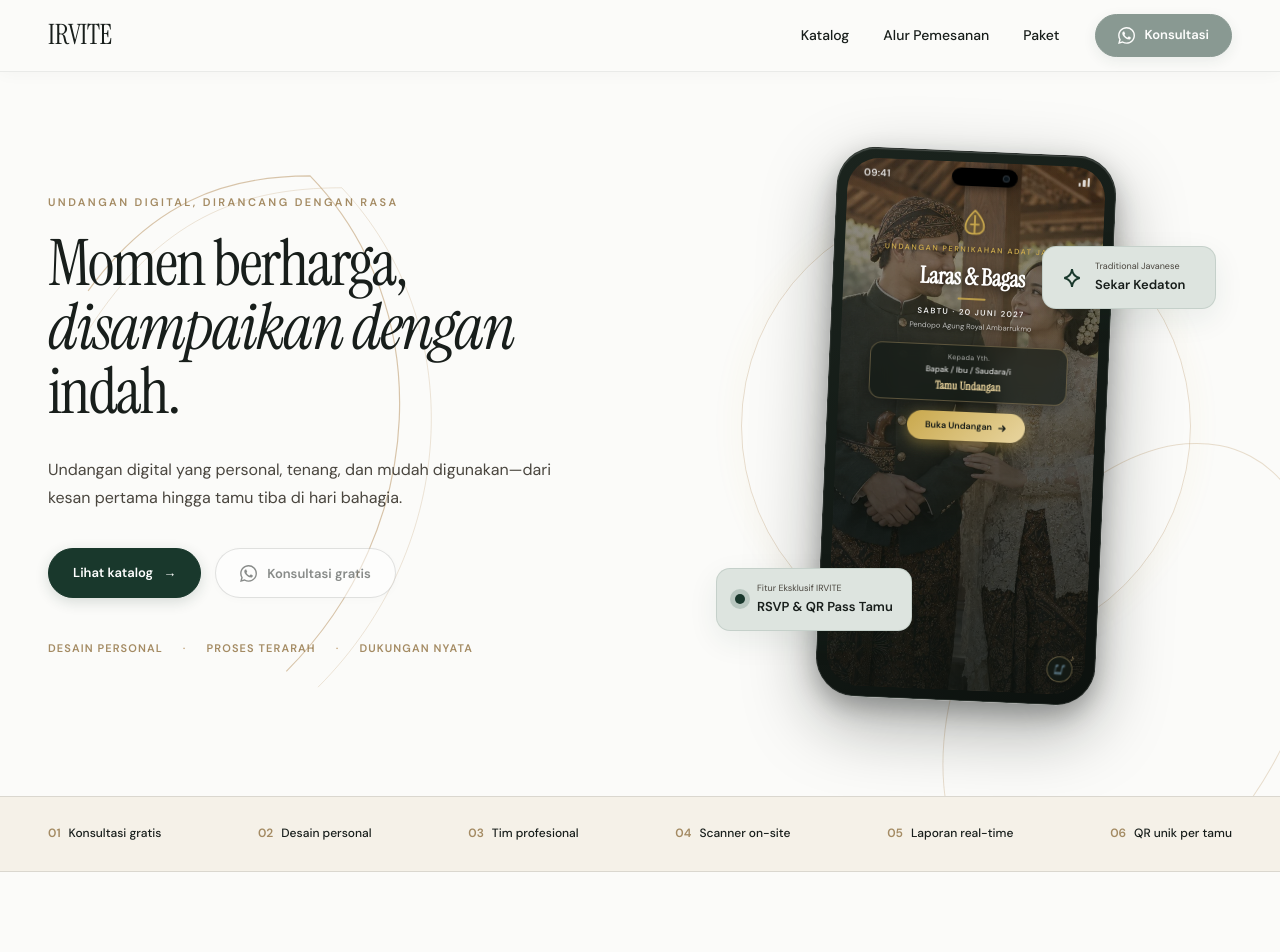
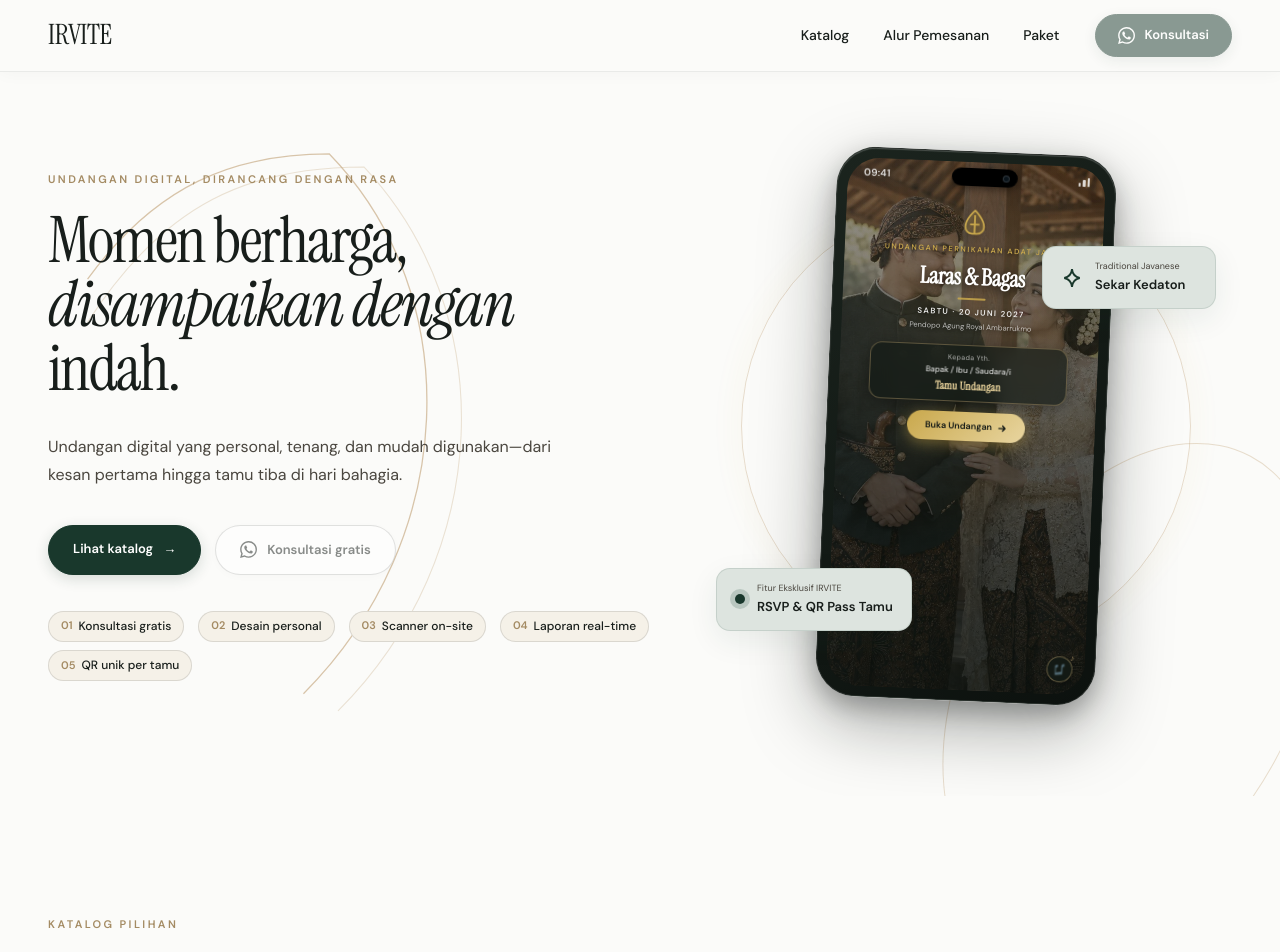
Before and after one commit to irul-kafy/irvite-id, a Next.js app in the folder apps/web-invitation/: page / in a window 1280 px wide. Shown: the top 952 px of the page. Built offline with nearby package versions, Linux system fonts and the light colour scheme; no server answers; a web font is replaced by a local one.

Commit message:
refactor(landing): integrate features into hero section and remove no 3

```diff
--- a/apps/web-invitation/src/app/landing.css
+++ b/apps/web-invitation/src/app/landing.css
@@ -312,21 +312,32 @@ h1 em {
   background: #e5c358 !important;
 }
 
-.hero-proof {
-  margin-top: 42px;
+.hero-features {
+  margin-top: 36px;
   display: flex;
-  gap: 20px;
-  color: var(--secondary-dark);
-  font-size: 11px;
-  letter-spacing: 0.1em;
-  text-transform: uppercase;
-  font-weight: 600;
+  flex-wrap: wrap;
+  align-items: center;
+  gap: 8px 14px;
 }
 
-.hero-proof span + span::before {
-  margin-right: 20px;
-  color: var(--secondary-muted);
-  content: '·';
+.hero-feature-item {
+  display: inline-flex;
+  align-items: center;
+  font-size: 12px;
+  font-weight: 500;
+  color: #181e1b;
+  background: var(--paper-deep);
+  border: 1px solid var(--line);
+  padding: 5px 12px;
+  border-radius: 999px;
+  white-space: nowrap;
+}
+
+.hero-feature-item b {
+  color: var(--secondary-dark);
+  margin-right: 6px;
+  font-weight: 700;
+  font-size: 11px;
 }
 
 /* ── Hero Art / Phone Mockup (Matching Screenshot) ────────────────────────── */
@@ -1304,8 +1315,15 @@ footer .brand {
     width: 100%;
   }
 
-  .hero-proof {
-    display: none;
+  .hero-features {
+    margin-top: 24px;
+    gap: 6px 8px;
+    justify-content: flex-start;
+  }
+
+  .hero-feature-item {
+    font-size: 11px;
+    padding: 4px 10px;
   }
 
   .hero-art {
--- a/apps/web-invitation/src/app/page.tsx
+++ b/apps/web-invitation/src/app/page.tsx
@@ -9,6 +9,14 @@ import { getGeneralContactUrl } from '../utils/contact';
 
 // ── Contact Messages ─────────────────────────────────────────────────────────
 const MSG_GENERAL = 'Halo IRVITE, saya tertarik dengan layanan undangan digitalnya.';
+
+const HERO_FEATURES = [
+  'Konsultasi gratis',
+  'Desain personal',
+  'Scanner on-site',
+  'Laporan real-time',
+  'QR unik per tamu',
+];
 const MSG_BASIC = 'Halo IRVITE, saya ingin memesan Paket Esensial untuk undangan digital.';
 const MSG_PREMIUM = 'Halo IRVITE, saya ingin memesan Paket Personal dengan Tim Scanner di venue.';
 
@@ -97,38 +105,16 @@ function HeroSection() {
             </button>
           )}
         </div>
-        <div className="hero-proof" aria-label="Ringkasan layanan">
-          <span>DESAIN PERSONAL</span>
-          <span>PROSES TERARAH</span>
-          <span>DUKUNGAN NYATA</span>
+        <div className="hero-features" aria-label="Keunggulan layanan">
+          {HERO_FEATURES.map((item, index) => (
+            <span key={item} className="hero-feature-item">
+              <b>{String(index + 1).padStart(2, '0')}</b> {item}
+            </span>
+          ))}
         </div>
       </div>
 
       <HeroPhoneShowcase />
-    </section>
-  );
-}
-
-// ── Feature Strip ──────────────────────────────────────────────────────────────
-function FeatureStrip() {
-  const items = [
-    'Konsultasi gratis',
-    'Desain personal',
-    'Tim profesional',
-    'Scanner on-site',
-    'Laporan real-time',
-    'QR unik per tamu',
-  ];
-
-  return (
-    <section className="feature-strip" aria-label="Keunggulan layanan">
-      <div className="shell feature-row">
-        {items.map((item, index) => (
-          <span key={item}>
-            <b>{String(index + 1).padStart(2, '0')}</b> {item}
-          </span>
-        ))}
-      </div>
     </section>
   );
 }
@@ -434,7 +420,6 @@ export default async function LandingPage() {
       <LandingNavbar />
       <main className="landing-main">
       <HeroSection />
-      <FeatureStrip />
       <CatalogSection templates={templates} />
       <PackagesSection />
       <ProcessSection />
```
